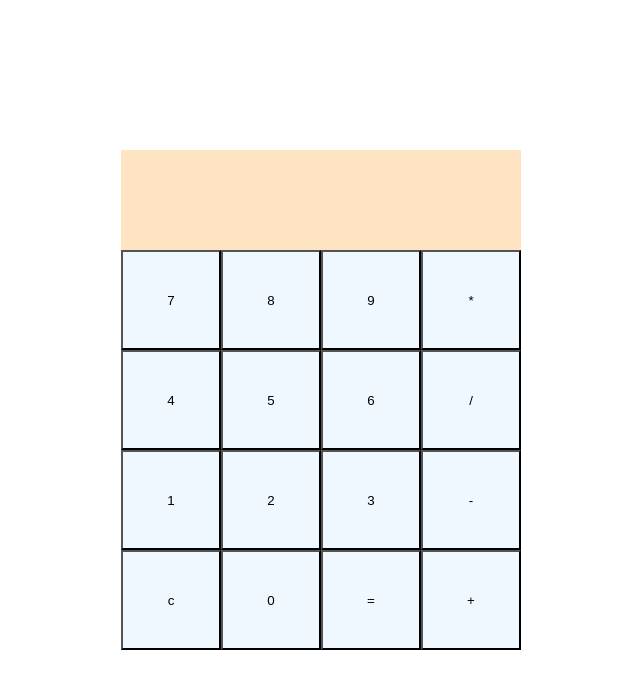
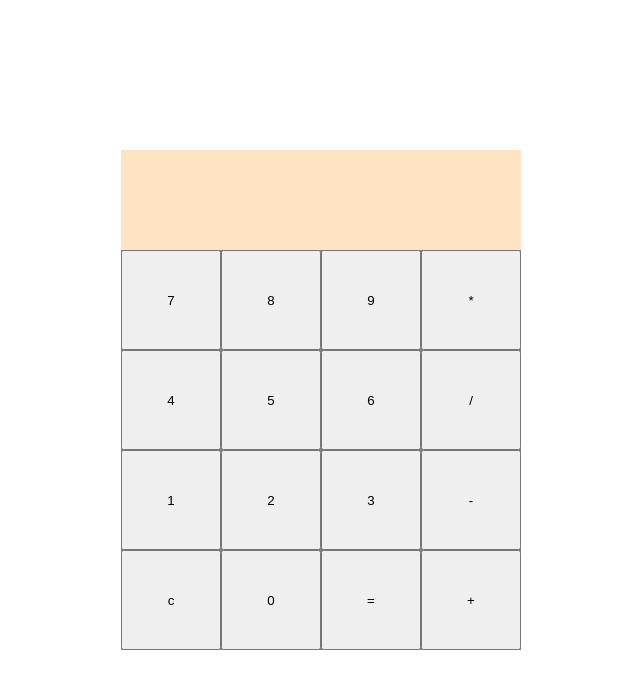
Before and after one commit to bonirin/vue-calc, a Vue app: page / in a window 1280 px wide. Shown: the top 688 px of the page, without its empty margins (119-759 px from the left). Built offline with nearby package versions, Linux system fonts and the light colour scheme.

Commit message:
Working, but without rounding

```diff
--- a/src/App.vue
+++ b/src/App.vue
@@ -10,61 +10,70 @@ export default {
       secondOperand: null,
       waitingForSecondOperand: false,
       render: '',
+      answer: null,
       isAnswered: false,
     };
   },
   methods: {
     appendNumber(number) {
-      if (this.isAnswered){
-        this.render = ''
-        this.isAnswered = false;
-      }
       this.currentNumber = this.currentNumber.concat(number);
       this.render = this.render.concat(number);
       this.lastPressed = number;
+      this.isAnswered = false;
     },
 
     perfomOperation(){
-      this.secondOperand = this.currentNumber;
-      console.log(this.secondOperand);
-      if (this.operator != ''){
+      this.answer = '';
+      this.secondOperand = Number(this.currentNumber);
+      if (this.operator != null){
+        console.log(this.operator)
+        console.log(this.firstOperand)
+        console.log(this.secondOperand)
         this.render = '';
         switch (this.operator) {
             case '-':
-              this.currentNumber = String(this.firstOperand - Number(this.secondOperand));
+              this.answer = this.firstOperand - this.secondOperand;
               break;
             case '+':
-              this.currentNumber = String(this.firstOperand + Number(this.secondOperand));
+              this.answer = this.firstOperand + this.secondOperand;
               break;
             case '*':
-              this.currentNumber = String(this.firstOperand * Number(this.secondOperand));
+              this.answer = this.firstOperand * this.secondOperand;
               break;
             case '/':
-              this.currentNumber = String(this.firstOperand / Number(this.secondOperand));
+              this.answer = this.firstOperand / this.secondOperand;
               break;
         }}
-      this.render = this.currentNumber;
-      this.isAnswered = true;
-      this.operator = null;
-      this.firstOperand = null;
+      console.log(this.answer)
+      this.render = String(this.answer);
+      this.firstOperand = this.answer
       this.secondOperand = null;
-      this.currentNumber = '';
+      this.isAnswered = true
     },
 
     decide(op){
-      if (!'+-/*'.includes(this.lastPressed)){
-        if (this.operator != null){
-            this.perfomOperation();
-            this.render = this.currentNumber;
-            console.log(this.currentNumber);
-          }
-          this.render = this.render.concat(op);
-          this.firstOperand = Number(this.currentNumber);
-          this.currentNumber = '';
-          this.waitingForSecondOperand = true;
+      if (('+-/*'.includes(this.lastPressed)) && this.operator != null){
+        this.render = this.render.slice(0,-1);
+      }
+      if ((!'+-/*'.includes(this.lastPressed)) && (this.operator != null) && (!this.isAnswered)){
+        this.perfomOperation()
+      }
+      if (this.isAnswered){
+        this.firstOperand = this.answer
+      } else {
+        this.firstOperand = Number(this.currentNumber)
       }
       this.lastPressed = op;
-      this.operator = op ;
+      this.operator = op;
+      this.render = this.render.concat(op);
+      // if (this.operator != null){
+      //     this.perfomOperation();
+      //     this.render = this.currentNumber;
+      // }
+      // this.render = this.render.concat(op);
+      this.currentNumber = '';
+      // console.log(this.firstOperand);
+      // this.waitingForSecondOperand = true;
     },
     cancel(){
       this.render = '';
@@ -72,6 +81,8 @@ export default {
       this.secondOperand = null;
       this.isAnswered = false;
       this.operator = null;
+      this.currentNumber = '';
+      this.lastPressed = '';
     }
   }
 
@@ -84,22 +95,22 @@ export default {
   <div class="calc">
     <div class="answer">{{ render }}</div>
     <div class="numpad">
-        <button class="number" v-on:click="appendNumber('7')" >7</button>
-        <button class="number" v-on:click="appendNumber('8')">8</button>
-        <button class="number" v-on:click="appendNumber('9')">9</button>
-        <button class="number" v-on:click="decide('*')">*</button>
-        <button class="number" v-on:click="appendNumber('4')" >4</button>
-        <button class="number" v-on:click="appendNumber('5')" >5</button>
-        <button class="number" v-on:click="appendNumber('6')" >6</button>
-        <button class="number" v-on:click="decide('/')">/</button>
-        <button class="number" v-on:click="appendNumber('1')" >1</button>
-        <button class="number" v-on:click="appendNumber('2')" >2</button>
-        <button class="number" v-on:click="appendNumber('3')" >3</button>
-        <button class="number" v-on:click="decide('-')">-</button>
-        <button class="number" v-on:click="cancel()">c</button>
-        <button class="number" v-on:click="appendNumber('0')" >0</button>
-        <button class="number" v-on:click="perfomOperation()">=</button>
-        <button class="number" v-on:click="decide('+')">+</button>
+        <button v-on:click="appendNumber('7')" >7</button>
+        <button v-on:click="appendNumber('8')">8</button>
+        <button v-on:click="appendNumber('9')">9</button>
+        <button v-on:click="decide('*')">*</button>
+        <button v-on:click="appendNumber('4')" >4</button>
+        <button v-on:click="appendNumber('5')" >5</button>
+        <button v-on:click="appendNumber('6')" >6</button>
+        <button v-on:click="decide('/')">/</button>
+        <button v-on:click="appendNumber('1')" >1</button>
+        <button v-on:click="appendNumber('2')" >2</button>
+        <button v-on:click="appendNumber('3')" >3</button>
+        <button v-on:click="decide('-')">-</button>
+        <button v-on:click="cancel()">c</button>
+        <button v-on:click="appendNumber('0')" >0</button>
+        <button v-on:click="perfomOperation()">=</button>
+        <button v-on:click="decide('+')">+</button>
     </div>
 </div>
 
@@ -107,7 +118,6 @@ export default {
 
 <style>
 .answer{
-  width:400px;
   height:100px;
   background-color:bisque;
   color:black;
@@ -119,27 +129,18 @@ export default {
 
 }
 .buffer{
- width:100px;
  background-color: rgb(174, 174, 174);
  display: inline-block;
 }
-.number{
- width: 100px;
- height: 100px;
- background-color: aliceblue;
- color:black;
- position: relative;
- display: inline-block;
-
-}
 .calc{
   width:400px;
+  height: 500px;
 }
 .numpad{
-  display: block;
+  height: 400px;
+  display: grid;
+  grid-template-columns: 1fr 1fr 1fr 1fr;
+  grid-template-rows: 1fr 1fr 1fr 1fr;
   background-color: grey;
-  height: 400px;
-  width:400px;
-  align-items: stretch;
 }
 </style>
```
